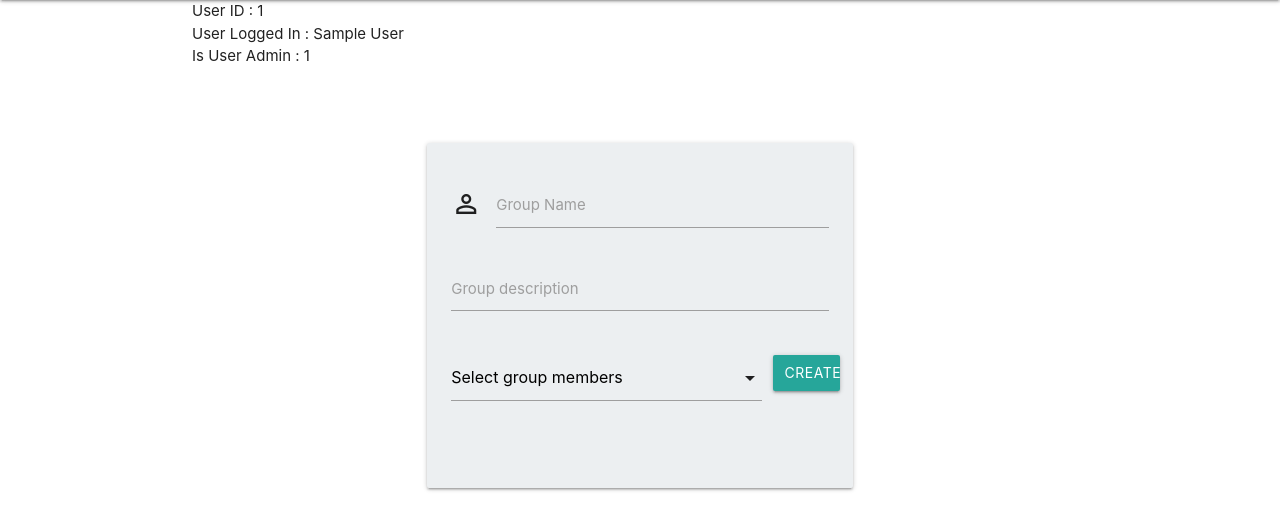
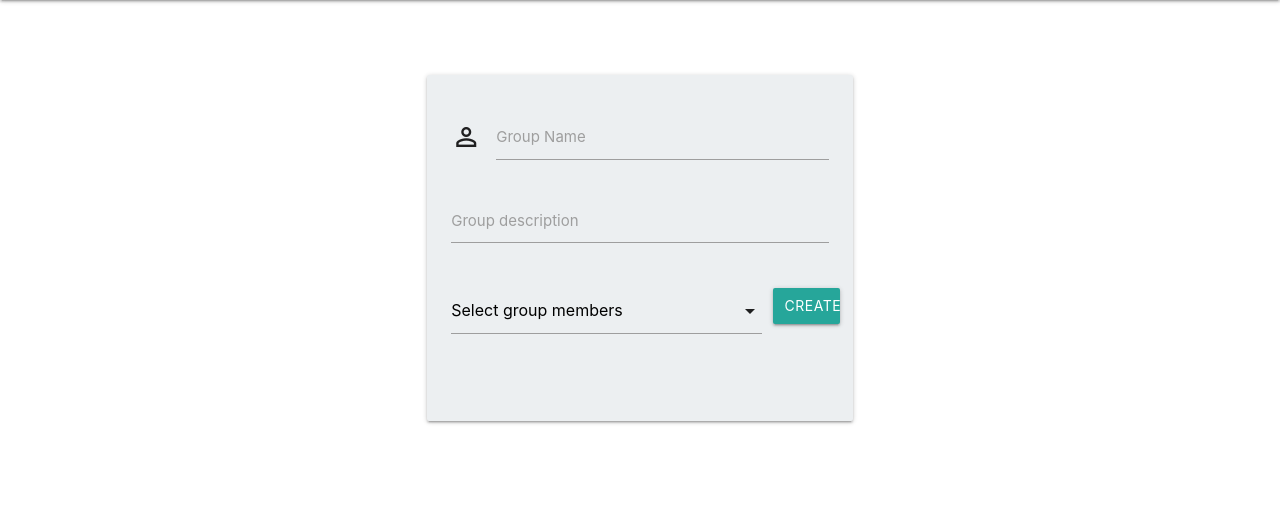
Before and after one commit to rohan-97/group-chat, a Flask app: page /create_group in a window 1280 px wide. Shown: the part 64-594 px from the top of the page. Run offline with Flask 2, Linux system fonts and the light colour scheme; the visitor is signed in with stand-in values (Sample User, id 1); data comes from the database, SQL or seed files in the repository.

Commit message:
Remving unwanted stuff

```diff
--- a/chat_app/templates/new_group.html
+++ b/chat_app/templates/new_group.html
@@ -2,9 +2,6 @@
 {% block title %}Dashboard{% endblock %}
 
 {% block body %}
-User ID : {{session_data['user_id']}}<br>
-User Logged In : {{session_data['user_name']}}<br>
-Is User Admin : {{session_data['is_admin']}}<br>
 <br>
 <br>
 <br>
```
